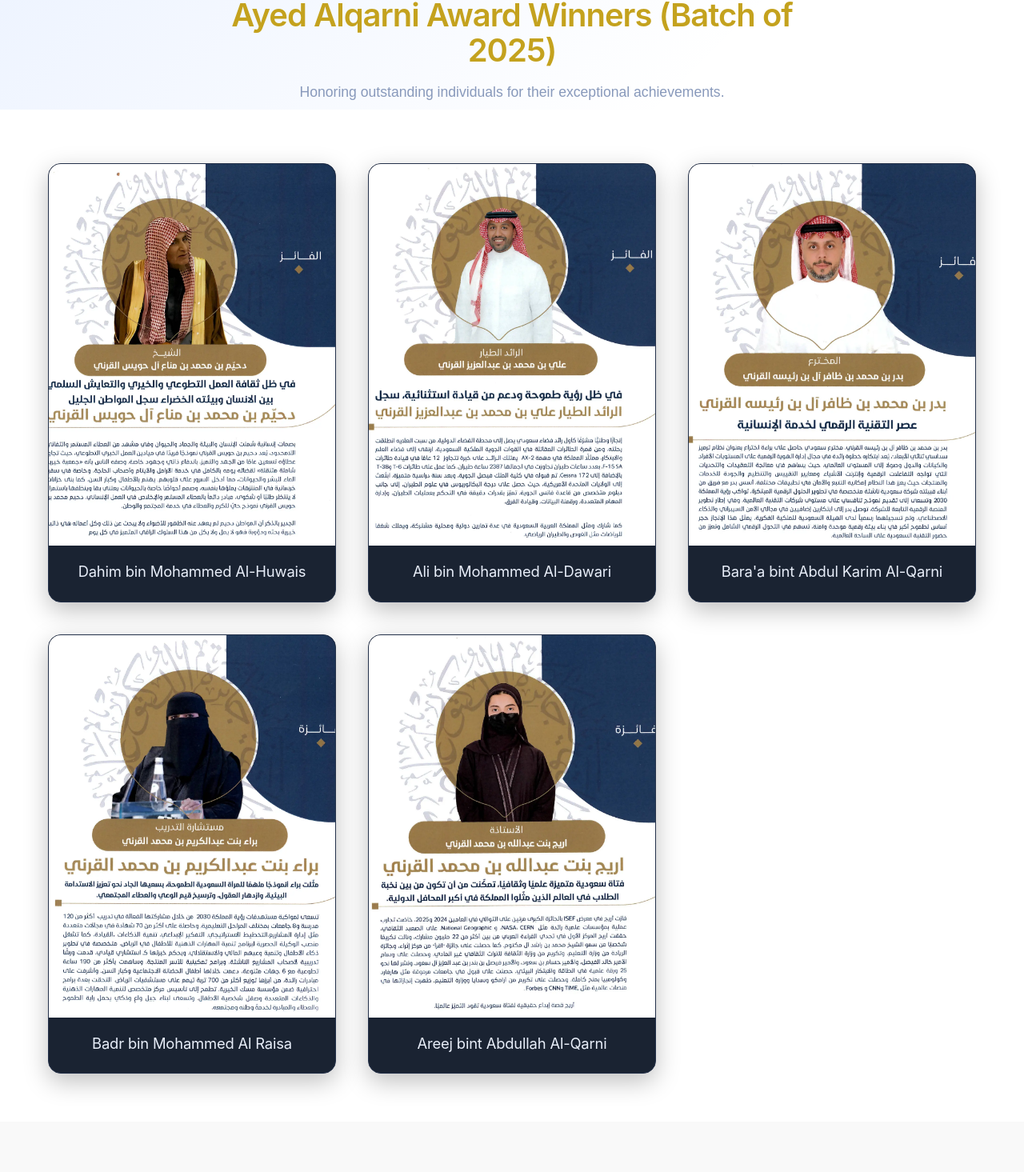
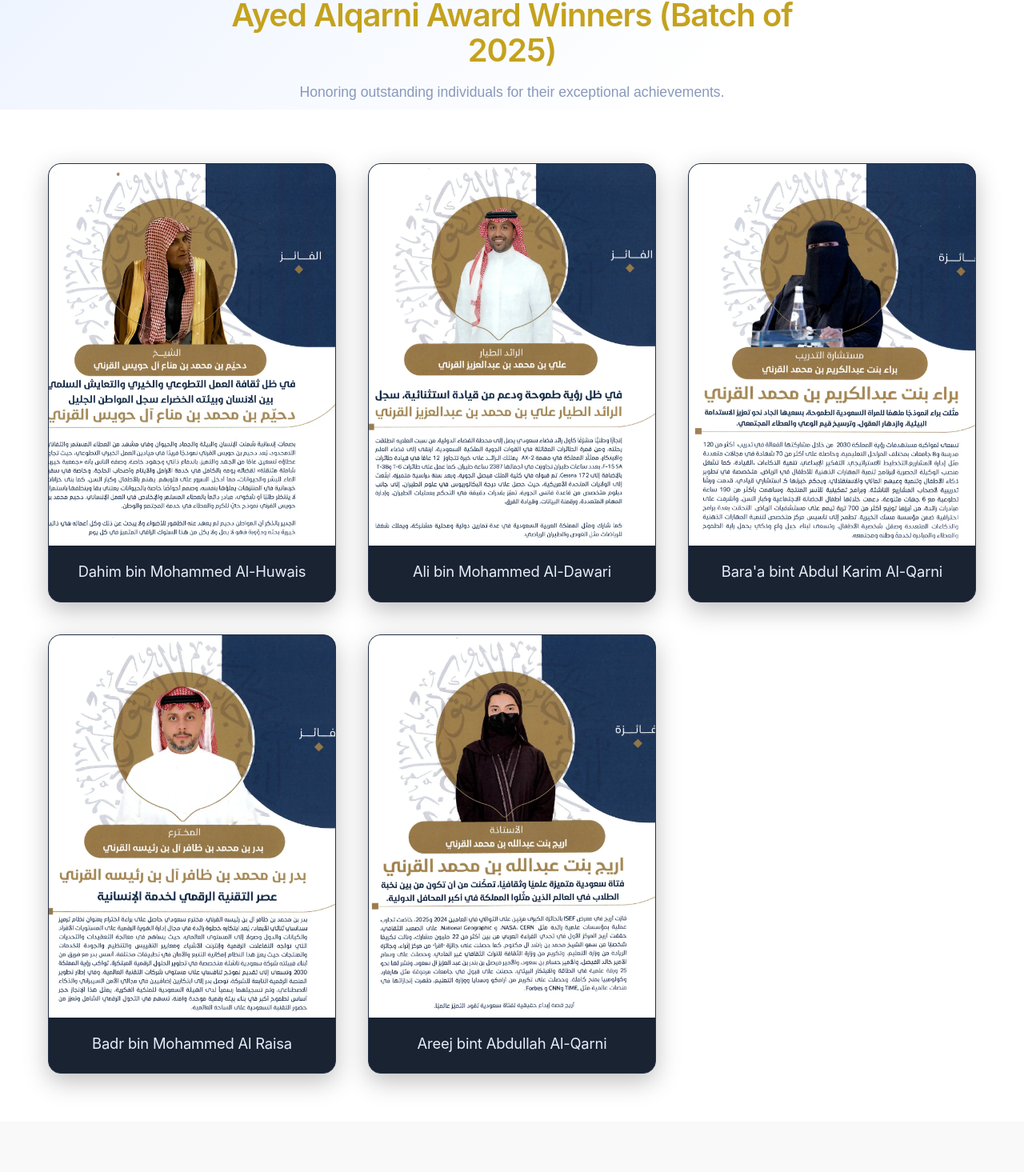
Before and after one commit to irfan3434/aqeaw-react, a Next.js app: page / in a window 1280 px wide. Shown: the part 1109-2574 px from the top of the page at 80% size. Built offline with nearby package versions, Linux system fonts and the light colour scheme.

Commit message:
rectification of arabic texts

```diff
--- a/components/Winners/Winners.tsx
+++ b/components/Winners/Winners.tsx
@@ -12,8 +12,8 @@ const winnersData = {
     winners: [
       { id: 'w-001', name: 'Dahim bin Mohammed Al-Huwais',      image: '/images/winner-1.webp' },
       { id: 'w-002', name: 'Ali bin Mohammed Al-Dawari',         image: '/images/winner-2.webp' },
-      { id: 'w-003', name: "Bara'a bint Abdul Karim Al-Qarni",   image: '/images/winner-4.webp' },
-      { id: 'w-004', name: 'Badr bin Mohammed Al Raisa',         image: '/images/winner-3.webp' },
+      { id: 'w-003', name: "Bara'a bint Abdul Karim Al-Qarni",   image: '/images/winner-3.webp' },
+      { id: 'w-004', name: 'Badr bin Mohammed Al Raisa',         image: '/images/winner-4.webp' },
       { id: 'w-005', name: 'Areej bint Abdullah Al-Qarni',       image: '/images/winner-5.webp' },
     ],
   },
@@ -23,8 +23,8 @@ const winnersData = {
     winners: [
       { id: 'w-001', name: 'دحيم بن محمد ال حويس',       image: '/images/winner-1.webp' },
       { id: 'w-002', name: 'علي بن محمد ال دواري',        image: '/images/winner-2.webp' },
-      { id: 'w-003', name: 'براء بنت عبدالكريم القرني',   image: '/images/winner-4.webp' },
-      { id: 'w-004', name: 'بدر بن محمد آل رئيسه',        image: '/images/winner-3.webp' },
+      { id: 'w-003', name: 'براء بنت عبدالكريم القرني',   image: '/images/winner-3.webp' },
+      { id: 'w-004', name: 'بدر بن محمد آل رئيسه',        image: '/images/winner-4.webp' },
       { id: 'w-005', name: 'أريج بن عبدالله القرني',      image: '/images/winner-5.webp' },
     ],
   },
```
